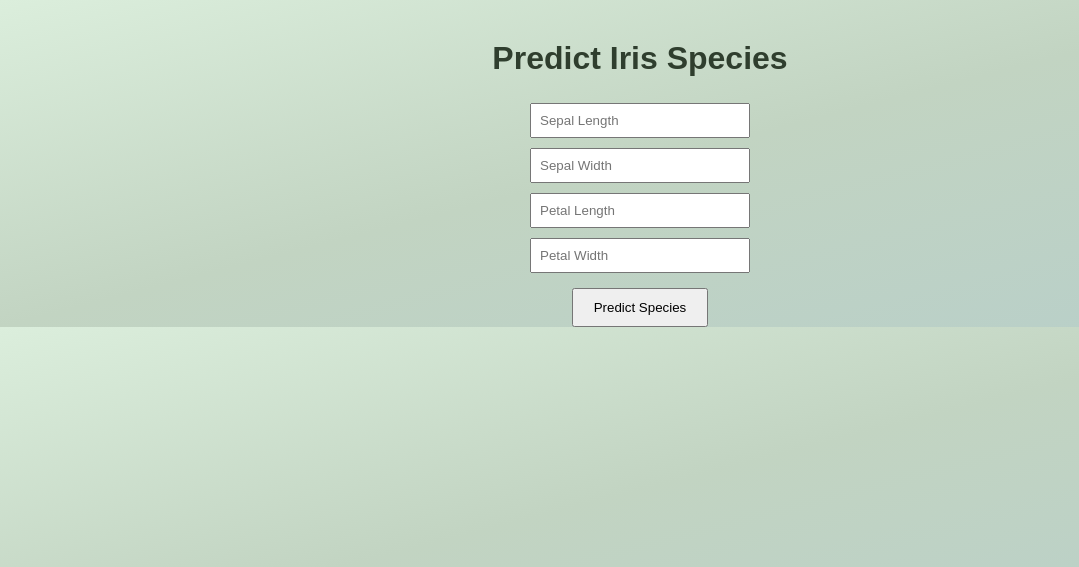
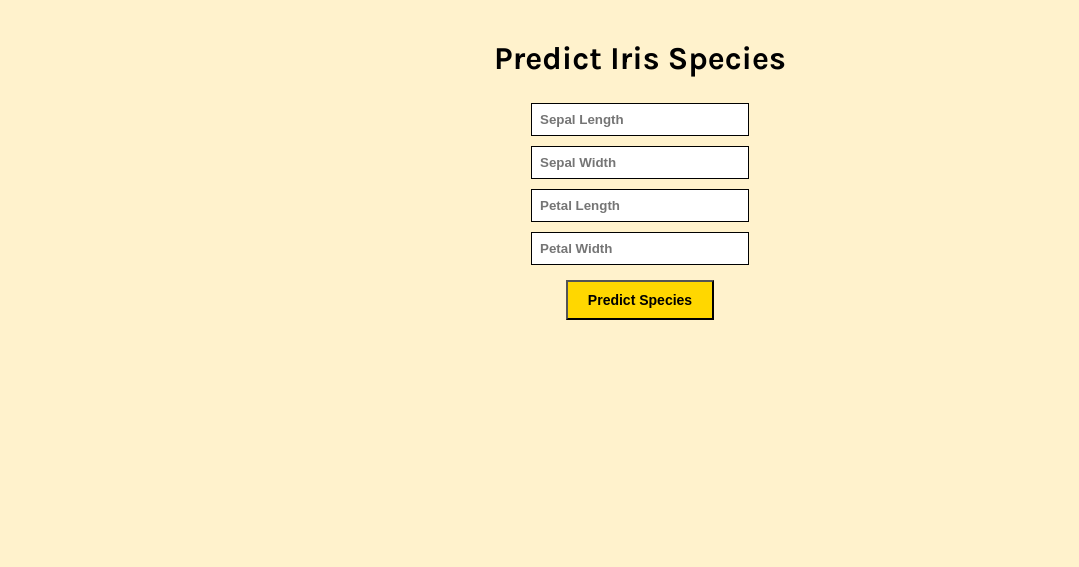
Before and after one commit to VivianaMolina/IrisPredictorUI, a Flask app: page / in a window 1280 px wide. Shown: the top 567 px of the page, without its empty margins (0-1079 px from the left). Run offline with Flask 3, Linux system fonts and the light colour scheme; parts of the project's set-up code (start-up, migrations or seed data) failed here and were passed over.

```diff
--- a/server.py
+++ b/server.py
@@ -1,9 +1,18 @@
 from flask import Flask, render_template, request, redirect
 import joblib
 import numpy as np
+import os
 
 app = Flask(__name__, static_folder='static')
 model, target_names = joblib.load('models/model_iris.pkl')
+
+model_path = os.path.join('models', 'model_iris.pkl')
+
+try:
+    model, target_names = joblib.load(model_path)
+except FileNotFoundError:
+    print(f"Model file not found at {model_path}. Please train and save the model first.")
+    model, target_names = None, None  # Optional: fallback values or redirect logic
 
 # Map species name to image filename
 species_images = {
--- a/static/css/style.css
+++ b/static/css/style.css
@@ -2,6 +2,35 @@ body {
     margin: 0;
     border: 0;
     padding: 0;
-    background: linear-gradient(to bottom right, #dbeedc, #c2d4c2, #b8cfc9); /* menta, bosque, agua */
-    color: #2f3e2e; /* Verde oscuro para texto */
+    background: #FFF2CC;
+    font-family: "Karla", sans-serif;
+    text-align: center;
+    margin-top: 40px;
 }
+
+input {
+    margin: 5px;
+    padding: 8px;
+    width: 200px;
+    font-weight: bold;
+    border: 1px solid black;
+}
+
+button {
+    padding: 10px 20px;
+    margin-top: 10px;
+    font-size: 14px;
+    padding-top: 10px;
+    background-color: #ffd700;
+    font-weight: bold;
+}
+
+.result {
+    margin-top: 30px;
+}
+
+img {
+    max-width: 300px;
+    border-radius: 8px;
+    margin-top: 20px;
+}
--- a/templates/index.html
+++ b/templates/index.html
@@ -7,16 +7,10 @@
     <meta name="description" content="Iris Species Predictor">
     <link rel="preconnect" href="https://fonts.googleapis.com">
     <link rel="preconnect" href="https://fonts.gstatic.com" crossorigin>
-    <link href="https://fonts.googleapis.com/css2?family=Raleway:wght@300;500&display=swap" rel="stylesheet">
+    <link href="https://fonts.googleapis.com/css2?family=Karla:ital,wght@0,200..800;1,200..800&display=swap"
+        rel="stylesheet">
     <link rel="stylesheet" href="static/css/style.css">
     <title>Iris Species Predictor</title>
-    <style>
-        body { font-family: Arial; text-align: center; margin-top: 40px; }
-        input { margin: 5px; padding: 8px; width: 200px; }
-        button { padding: 10px 20px; margin-top: 10px; }
-        .result { margin-top: 30px; }
-        img { max-width: 300px; border-radius: 8px; margin-top: 20px; }
-    </style>
 </head>
 <body>
     <h1>Predict Iris Species</h1>
```
Also changed, not shown: 2 other files.
